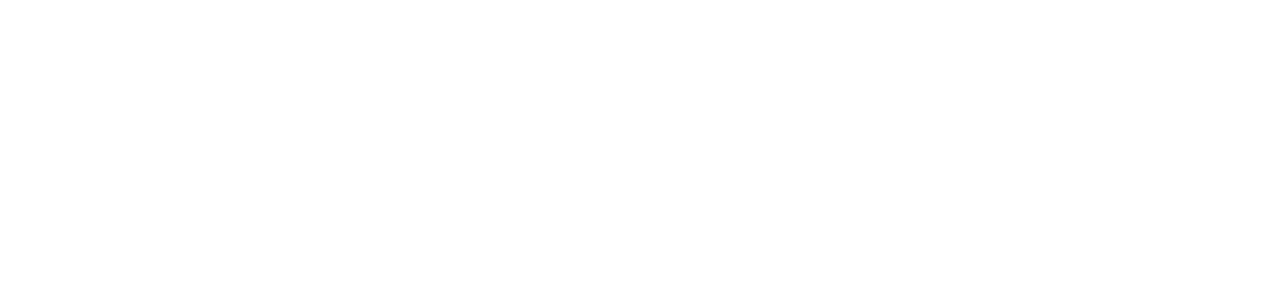
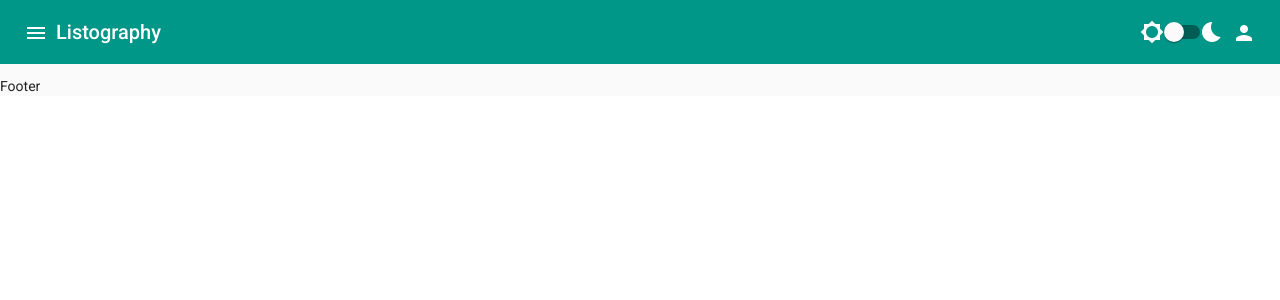
Before and after one commit to KrawGleb/listography-frontend, an Angular app: page / in a window 1280 px wide. Shown: the top 300 px of the page. Built offline with nearby package versions, Linux system fonts and the light colour scheme.

Commit message:
Header compoent and theme toggle

```diff
--- a/src/app/app.component.html
+++ b/src/app/app.component.html
@@ -1 +1,9 @@
-<router-outlet></router-outlet>
+<div class="mat-app-background">
+  <app-header (onThemeChanged)="onThemeChanged($event)"></app-header>
+
+  <div class="content">
+    <router-outlet></router-outlet>
+  </div>
+
+  <p>Footer</p>
+</div>
--- a/src/app/app.component.scss
+++ b/src/app/app.component.scss
@@ -0,0 +1,3 @@
+.content {
+  flex: 1 1 auto;
+}
--- a/src/app/app.component.ts
+++ b/src/app/app.component.ts
@@ -1,10 +1,16 @@
-import { Component } from '@angular/core';
+import { Component, HostBinding } from '@angular/core';
 
 @Component({
   selector: 'app-root',
   templateUrl: './app.component.html',
-  styleUrls: ['./app.component.scss']
+  styleUrls: ['./app.component.scss'],
 })
 export class AppComponent {
-  title = 'listography';
+  private readonly darkModeClassName = 'dark_mode';
+
+  @HostBinding('class') className = '';
+
+  public onThemeChanged(isDarkMode: boolean) {
+    this.className = isDarkMode ? this.darkModeClassName : '';
+  }
 }
--- a/src/app/app.module.ts
+++ b/src/app/app.module.ts
@@ -4,6 +4,7 @@
 import { AppRoutingModule } from './app-routing.module';
 import { AppComponent } from './app.component';
 import { BrowserAnimationsModule } from '@angular/platform-browser/animations';
+import { ComponentsModule } from './modules/components/components.module';
 
 @NgModule({
   declarations: [
@@ -12,7 +13,8 @@
   imports: [
     BrowserModule,
     AppRoutingModule,
-    BrowserAnimationsModule
+    BrowserAnimationsModule,
+    ComponentsModule
   ],
   providers: [],
   bootstrap: [AppComponent]
--- /dev/null
+++ b/src/app/modules/components/common/header/header.component.html
@@ -0,0 +1,24 @@
+<p class="wrapper">
+  <mat-toolbar color="primary">
+    <button mat-icon-button>
+      <mat-icon>menu</mat-icon>
+    </button>
+    <span>Listography</span>
+
+    <span class="spacer"></span>
+
+    <div class="theme_slider">
+      <mat-icon>brightness_5</mat-icon>
+
+      <div class="slider">
+        <mat-slide-toggle [formControl]="themeToggleControl"></mat-slide-toggle>
+      </div>
+
+      <mat-icon>bedtime</mat-icon>
+    </div>
+
+    <button mat-icon-button>
+      <mat-icon>person</mat-icon>
+    </button>
+  </mat-toolbar>
+</p>
--- /dev/null
+++ b/src/app/modules/components/common/header/header.component.scss
@@ -0,0 +1,18 @@
+.wrapper {
+  font-size: 20px;
+
+  mat-icon {
+    font-size: 24px;
+    line-height: 24px;
+  }
+}
+
+.theme_slider {
+  display: flex;
+  flex-direction: row;
+  align-items: center;
+}
+
+.spacer {
+  flex: 1 1 auto;
+}
--- /dev/null
+++ b/src/app/modules/components/common/header/header.component.ts
@@ -0,0 +1,37 @@
+import {
+  Component,
+  EventEmitter,
+  HostBinding,
+  OnInit,
+  Output,
+} from '@angular/core';
+import { FormControl } from '@angular/forms';
+import { DestroyableComponent } from '../helpers/destroyable/destroyable.component';
+import { filter, takeUntil, tap } from 'rxjs';
+
+@Component({
+  selector: 'app-header',
+  templateUrl: './header.component.html',
+  styleUrls: ['./header.component.scss'],
+})
+export class HeaderComponent extends DestroyableComponent implements OnInit {
+
+  public themeToggleControl = new FormControl(false);
+
+
+  @Output()
+  public onThemeChanged = new EventEmitter<boolean>();
+
+  constructor() {
+    super();
+  }
+
+  ngOnInit(): void {
+    this.themeToggleControl.valueChanges
+      .pipe(
+        takeUntil(this.onDestroy$),
+        tap((value) => this.onThemeChanged.emit(!!value))
+      )
+      .subscribe();
+  }
+}
--- /dev/null
+++ b/src/app/modules/components/common/helpers/destroyable/destroyable.component.ts
@@ -0,0 +1,27 @@
+import { Component, OnDestroy } from '@angular/core';
+import { Observable, Subject } from 'rxjs';
+
+@Component({ template: '' })
+export abstract class DestroyableComponent implements OnDestroy {
+    private onDestroySubj$: Subject<void> = new Subject();
+    protected onDestroy$: Observable<void> = this.onDestroySubj$.asObservable();
+
+    public constructor() {
+        const prototype = Object.getPrototypeOf(this);
+        if (!prototype.isNgOnDestroyCorrected) {
+            prototype.ngOnDestroyChild = this.ngOnDestroy;
+            prototype.ngOnDestroy = this.onDestroyInternal;
+            prototype.isNgOnDestroyCorrected = true;
+        }
+    }
+
+    public ngOnDestroy() {}
+
+    private ngOnDestroyChild() {}
+
+    private onDestroyInternal() {
+        this.ngOnDestroyChild();
+        this.onDestroySubj$.next();
+        this.onDestroySubj$.complete();
+    }
+}
--- a/src/styles.scss
+++ b/src/styles.scss
@@ -1,4 +1,49 @@
 /* You can add global styles to this file, and also import other style files */
+@use "@angular/material" as mat;
 
-html, body { height: 100%; }
-body { margin: 0; font-family: Roboto, "Helvetica Neue", sans-serif; }
+@import "@angular/material/theming";
+
+@include mat.core();
+
+html,
+body {
+  height: 100%;
+  margin: 0;
+  padding: 0;
+}
+
+body {
+  font-family: Roboto, "Helvetica Neue", sans-serif;
+}
+
+
+$angular-primary: mat.define-palette(mat.$teal-palette, 500, 100, 900);
+$angular-accent: mat.define-palette(mat.$pink-palette, A200, A100, A400);
+
+$angular-warn: mat.define-palette(mat.$red-palette);
+
+$angular-default-theme: mat.define-light-theme(
+  (
+    color: (
+      primary: $angular-primary,
+      accent: $angular-accent,
+      warn: $angular-warn,
+    ),
+  )
+);
+
+$angular-dark-theme: mat.define-dark-theme(
+  (
+    color: (
+      primary: $angular-primary,
+      accent: $angular-accent,
+      warn: $angular-warn,
+    ),
+  )
+);
+
+@include mat.all-component-themes($angular-default-theme);
+
+.dark_mode {
+  @include mat.all-component-colors($angular-dark-theme);
+}
```
Also changed, not shown: src/app/modules/components/components.module.ts (added, +28 -0 lines).
